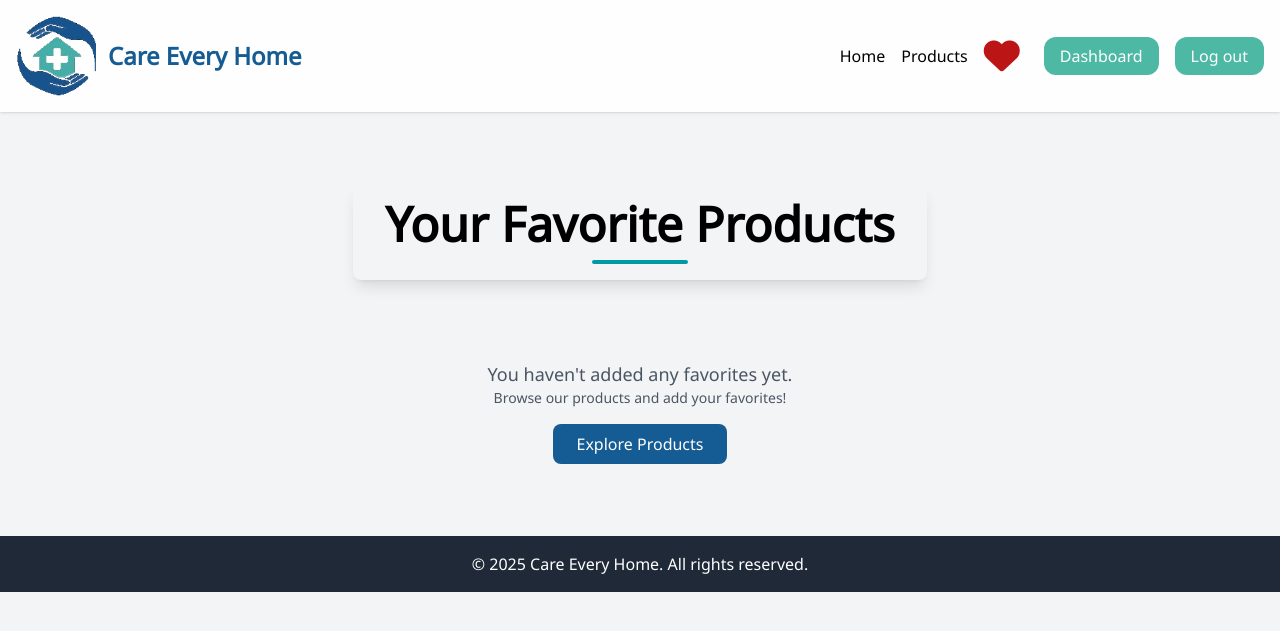
After one commit to DuangjaiWork/dsi202_2025, a Django app: page /favorites/ in a window 1280 px wide. The commit adds this page. Shown: the top 631 px of the page. Run offline with Django 4.2, Linux system fonts and the light colour scheme; the visitor is signed in with stand-in values (Sample User, id 1); data that the repository does not hold is empty; some libraries are stand-ins or nearby versions.

Commit message:
favorite1

```diff
--- a/myproject/myapp/templates/myapp/base.html
+++ b/myproject/myapp/templates/myapp/base.html
@@ -44,6 +44,11 @@
                   </li>
                   {% if user.is_authenticated %}
                     <li>
+                        <a href="{% url 'favorite_list' %}" class="text-[#bb1615] hover:text-[#ff8da1] transition duration-300 flex items-center text-3xl">
+                            <i class="fas fa-heart mr-2 text-4xl"></i>
+                        </a>
+                    </li>
+                    <li>
                       <a href="{% url 'dashboard' %}" class="bg-[#4db8a4] hover:bg-[#155c94] text-white px-4 py-2 rounded-xl transition duration-300">
                         Dashboard
                       </a>
@@ -77,5 +82,6 @@
             <p>© 2025 Care Every Home. All rights reserved.</p>
         </div>
     </footer>
+
 </body>
 </html>
--- /dev/null
+++ b/myproject/myapp/templates/myapp/favorite.html
@@ -0,0 +1,77 @@
+{% extends 'myapp/base.html' %}
+
+{% block title %}Favorites - Care Every Home{% endblock %}
+
+{% block content %}
+  <div class="container mx-auto px-4 py-8">
+    <!-- Header -->
+    <div class="relative text-center my-10">
+      <h1 class="text-4xl md:text-5xl font-extrabold text-[#000000] rounded-lg py-4 px-8 inline-block shadow-lg transform transition-all duration-300 hover:shadow-2xl hover:scale-105 animate-fade-in">
+        Your Favorite Products
+        <span class="block w-24 h-1 bg-[#009aa6] mx-auto mt-3 rounded-full"></span>
+      </h1>
+    </div>
+
+    <!-- Favorites Grid -->
+    <section id="favorites-grid" class="grid grid-cols-1 sm:grid-cols-2 md:grid-cols-3 lg:grid-cols-4 gap-6 mt-10">
+      {% for favorite in favorites %}
+        <div class="block bg-white p-6 rounded-xl shadow-lg hover:shadow-2xl transition-all duration-300 transform hover:scale-105 flex flex-col">
+          <!-- Remove Favorite Button -->
+          <form action="{% url 'toggle_favorite' favorite.product.pk %}" method="post" class="absolute top-2 right-2">
+            {% csrf_token %}
+            <button type="submit" class="focus:outline-none text-red-500 hover:text-red-700 transition-colors duration-200">
+              <i class="fas fa-trash-alt text-lg"></i>
+            </button>
+          </form>
+
+          <a href="{% url 'product_detail' favorite.product.pk %}" class="flex flex-col flex-grow">
+            {% if favorite.product.image %}
+              <div class="aspect-w-1 aspect-h-1 w-full mb-4">
+                <img
+                  src="{{ favorite.product.image.url }}"
+                  alt="{{ favorite.product.name }}"
+                  class="w-full h-full object-cover rounded-lg"
+                />
+              </div>
+            {% else %}
+              <div class="w-full h-48 bg-gray-100 rounded-lg mb-4 flex items-center justify-center">
+                <span class="text-gray-500">No Image</span>
+              </div>
+            {% endif %}
+            <div class="relative mb-3">
+              <h3 class="text-lg font-extrabold text-[#155c94] hover:text-[#003b6f] transition-colors duration-200 leading-tight bg-gradient-to-r from-[#009aa6]/10 to-transparent pr-2 rounded-lg">
+                {{ favorite.product.name|truncatechars:30 }}
+              </h3>
+            </div>
+            <p class="text-[#000000] font-medium mb-1">฿{{ favorite.product.monthly_rate }}/month</p>
+            <p class="text-[#009aa6] text-sm mb-1">Stock: {{ favorite.product.stock }}</p>
+            <span
+              class="mt-3 inline-block bg-[#29AB87] text-white py-2 px-4 rounded-lg hover:bg-[#23CB371] transition-all duration-300 text-center"
+            >
+              Rent Now
+            </span>
+          </a>
+        </div>
+      {% empty %}
+        <div class="col-span-full text-center text-gray-600 py-10">
+          <p class="text-lg">You haven't added any favorites yet.</p>
+          <p class="text-sm">Browse our products and add your favorites!</p>
+          <a href="{% url 'product_list' %}" class="mt-4 inline-block bg-[#155c94] text-white py-2 px-6 rounded-lg hover:bg-[#009aa6] transition-all duration-300">
+            Explore Products
+          </a>
+        </div>
+      {% endfor %}
+    </section>
+  </div>
+
+  <style>
+    @keyframes fadeIn {
+      0% { opacity: 0; transform: translateY(20px); }
+      100% { opacity: 1; transform: translateY(0); }
+    }
+
+    .animate-fade-in {
+      animation: fadeIn 1s ease-out forwards;
+    }
+  </style>
+{% endblock %}
--- a/myproject/myapp/urls.py
+++ b/myproject/myapp/urls.py
@@ -1,7 +1,7 @@
 # /myproject/myapp/urls.py
 from django.urls import path
 from .views import (
-    home, ProductListView, ProductDetailView, RentProductView, ProductListCreateAPIView, ProductRetrieveUpdateAPIView, dashboard
+    home, ProductListView, ProductDetailView, RentProductView, ProductListCreateAPIView, ProductRetrieveUpdateAPIView, dashboard, toggle_favorite, FavoriteListView
 )
 
 urlpatterns = [
@@ -13,4 +13,6 @@ urlpatterns = [
     path('dashboard/', dashboard, name='dashboard'),
     path('api/products/', ProductListCreateAPIView.as_view(), name='product_api_list_create'),
     path('api/products/<int:pk>/', ProductRetrieveUpdateAPIView.as_view(), name='product_api_retrieve_update'),
+    path('favorite/toggle/<int:product_id>/', toggle_favorite, name='toggle_favorite'),
+    path('favorites/', FavoriteListView.as_view(), name='favorite_list'),
 ]
--- a/myproject/myapp/views.py
+++ b/myproject/myapp/views.py
@@ -1,6 +1,6 @@
-from django.shortcuts import render
+from django.shortcuts import render,redirect, get_object_or_404
 from django.views.generic import ListView, DetailView, CreateView
-from .models import Product, Rental, Category
+from .models import Product, Rental, Category, Favorite
 from django.db.models import Q, Sum
 from .forms import RentalForm
 from django.urls import reverse_lazy
@@ -8,6 +8,8 @@ from django.contrib.auth.mixins import LoginRequiredMixin
 from rest_framework import generics
 from .serializers import ProductSerializer
 from django.core.paginator import Paginator
+from django.contrib.auth.decorators import login_required
+from django.contrib import messages
 
 def home(request):
     return render(request, 'myapp/home.html')
@@ -50,6 +52,29 @@ class ProductListView(ListView):
         context['selected_category'] = self.request.GET.get('category', '')
         context['selected_sort'] = self.request.GET.get('sort', '')
         return context
+
+# View to toggle favorite status
+@login_required
+def toggle_favorite(request, product_id):
+    product = get_object_or_404(Product, id=product_id)
+    favorite, created = Favorite.objects.get_or_create(user=request.user, product=product)
+
+    if not created:
+        favorite.delete()
+        messages.success(request, f"{product.name} removed from favorites.")
+    else:
+        messages.success(request, f"{product.name} added to favorites.")
+
+    return redirect(request.META.get('HTTP_REFERER', 'product_list'))
+
+# View to display favorites
+class FavoriteListView(LoginRequiredMixin, ListView):
+    model = Favorite
+    template_name = 'myapp/favorite.html'
+    context_object_name = 'favorites'
+
+    def get_queryset(self):
+        return Favorite.objects.filter(user=self.request.user).order_by('-created_at')
 
 class ProductDetailView(DetailView):
     model = Product
```
Also changed, not shown: myproject/myapp/admin.py (+7 -1 lines), myproject/myapp/models.py (+11 -0 lines), myproject/myapp/templates/myapp/product_list.html (+16 -4 lines), myproject/media/products/doctor.png (added), myproject/myapp/migrations/0006_favorite.py (added). Lines whose indentation alone changed are shown as unchanged.
